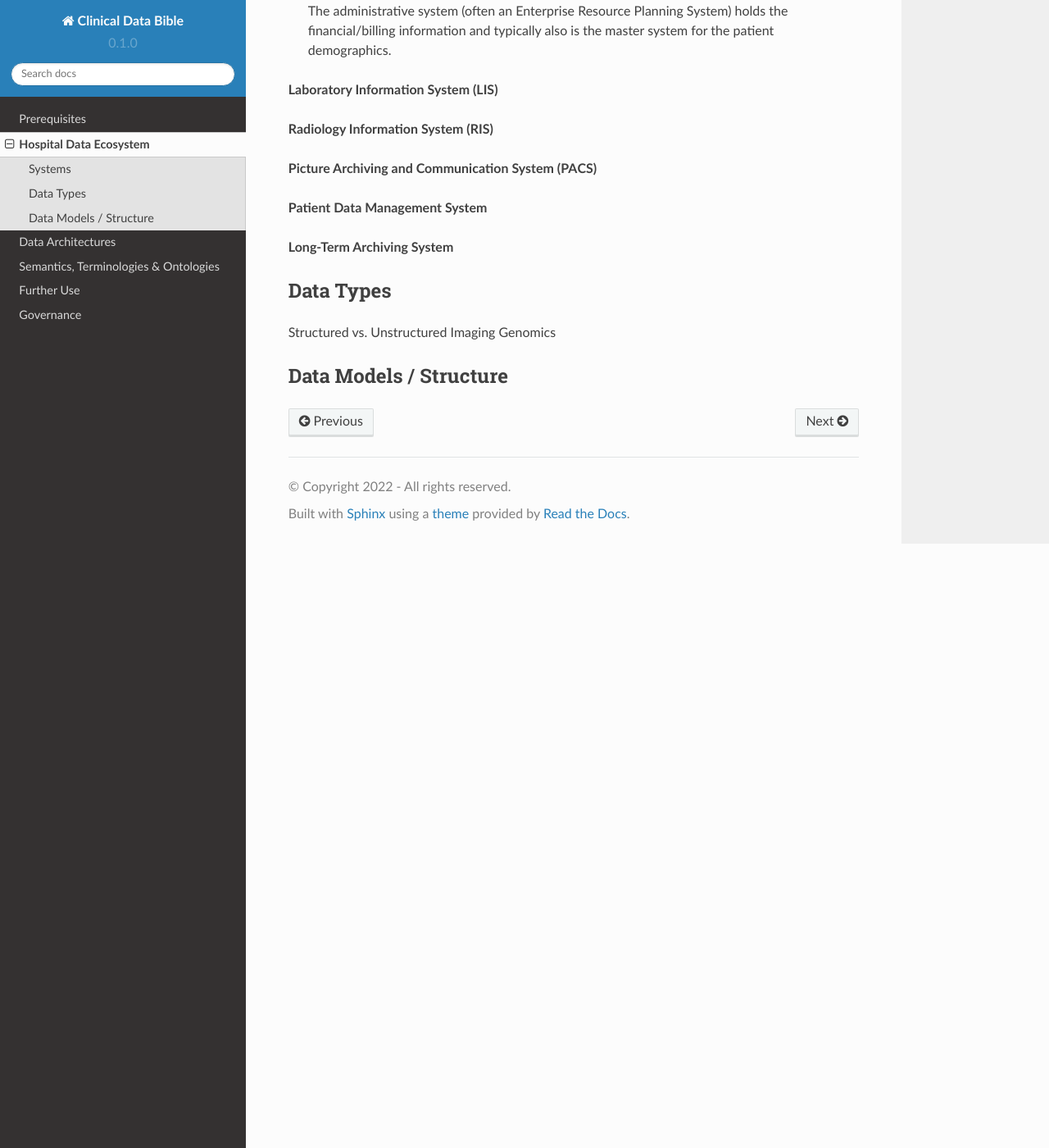
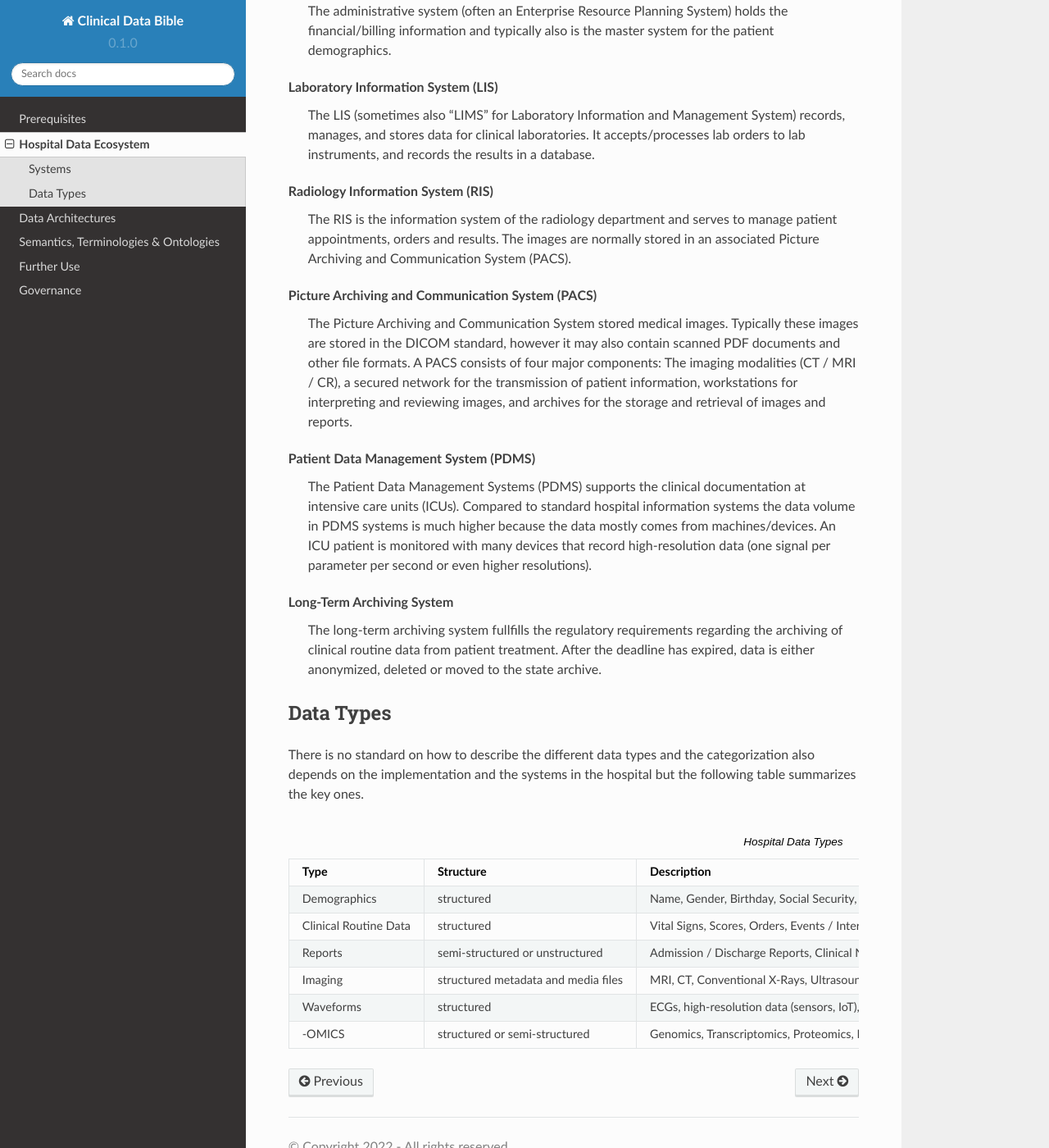
Before and after one commit to patrick-hirschi/Clinical-Data-Bible, a Sphinx documentation site: the page built from docs/source/hospitaldataecosystem.rst, in a window 1280 px wide and 1400 px high, scrolled down 2029 px. Shown: the whole window at 82% size. Built offline with Sphinx 7.4.7 and the Read the Docs theme 2.0.0, drawn with Linux system fonts in a browser that asks for light colours.

Commit message:
Finished data types and source systems

```diff
--- a/docs/source/hospitaldataecosystem.rst
+++ b/docs/source/hospitaldataecosystem.rst
@@ -18,34 +18,34 @@ Primary/secondary systems, registries, etc.
     | Typically the policy in a hospital is that each data set potentially relevant for the treatment of the patient must be fed into the system. Other data that is not directly relevant for the treatment process might also reside outside the hospital information system (refer to e.g. registries, studies, etc.).
     | The following non-exhaustive list gives an overview over the data normally included in the HIS:
 
-    * Patient Demographics
+    * **Patient Demographics**
         * Name, Birthdate, Gender
         * Social Security Number
         * ...
-    * Appointments
-    * Orders and Events / Interventions
+    * **Appointments**
+    * **Orders and Events / Interventions**
         * Medication
         * Installation (e.g. Catheter)
         * ...
-    * Vital Signs & Scores
+    * **Vital Signs & Scores**
         * Blood Pressure
         * Temperature
         * ...
-    * Lab Results
+    * **Lab Results**
         * Chlinical Chemistry
         * Hematology
         * Virology
         * Microbiology
         * ...
-    * Assessments
-    * Diagnoses & Procedures
-    * Reports
+    * **Assessments**
+    * **Diagnoses & Procedures**
+    * **Reports**
         * Admission / Discharge Reports
         * Clinical Notes
         * Prescriptions
         * Pathology Reports
         * ...
-    * Images
+    * **Images**
         * Conventional X-Ray
         * CT / MRI
         * Ultrasound
@@ -56,26 +56,33 @@ Primary/secondary systems, registries, etc.
     | The administrative system (often an Enterprise Resource Planning System) holds the financial/billing information and typically also is the master system for the patient demographics.
 
 **Laboratory Information System (LIS)**
-
+    | The LIS (sometimes also "LIMS" for Laboratory Information and Management System) records, manages, and stores data for clinical laboratories. It accepts/processes lab orders to lab instruments, and records the results in a database.
 
 **Radiology Information System (RIS)**
-
+    | The RIS is the information system of the radiology department and serves to manage patient appointments, orders and results. The images are normally stored in an associated Picture Archiving and Communication System (PACS).
 
 **Picture Archiving and Communication System (PACS)**
+    | The Picture Archiving and Communication System stored medical images. Typically these images are stored in the DICOM standard, however it may also contain scanned PDF documents and other file formats. A PACS consists of four major components: The imaging modalities (CT / MRI / CR), a secured network for the transmission of patient information, workstations for interpreting and reviewing images, and archives for the storage and retrieval of images and reports.
 
-
-**Patient Data Management System**
-
+**Patient Data Management System (PDMS)**
+    | The Patient Data Management Systems (PDMS) supports the clinical documentation at intensive care units (ICUs). Compared to standard hospital information systems the data volume in PDMS systems is much higher because the data mostly comes from machines/devices. An ICU patient is monitored with many devices that record high-resolution data (one signal per parameter per second or even higher resolutions).
 
 **Long-Term Archiving System**
-
+    | The long-term archiving system fullfills the regulatory requirements regarding the archiving of clinical routine data from patient treatment. After the deadline has expired, data is either anonymized, deleted or moved to the state archive.
 
 
 Data Types
 ------------
-Structured vs. Unstructured
-Imaging
-Genomics
 
-Data Models / Structure
-------------
+There is no standard on how to describe the different data types and the categorization also depends on the implementation and the systems in the hospital but the following table summarizes the key ones.
+
+.. csv-table:: Hospital Data Types
+   :header: "Type", "Structure", "Description", "File Formats"
+   :widths: auto
+
+   "Demographics", "structured", "Name, Gender, Birthday, Social Security, Address etc.", "CSV / XML"
+   "Clinical Routine Data", "structured", "Vital Signs, Scores, Orders, Events / Interventions, Diagnoses, Procedures, Lab etc.", "CSV / HL7"
+   "Reports", "semi-structured or unstructured", "Admission / Discharge Reports, Clinical Notes, etc.", "TXT / JSON"
+   "Imaging", "structured metadata and media files", "MRI, CT, Conventional X-Rays, Ultrasound, Capillary Microscopies, etc.", "CSV (Metadata) / DICOM / JPG / PNG"
+   "Waveforms", "structured", "ECGs, high-resolution data (sensors, IoT), etc.", "CSV / XML / JSON"
+   "-OMICS", "structured or semi-structured", "Genomics, Transcriptomics, Proteomics, Metabolomics, etc.", "TSV, VCF, BAM, FASTQ"
```
